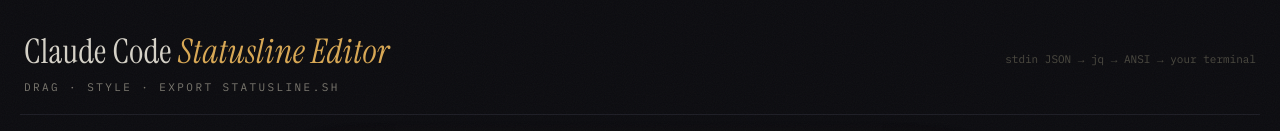
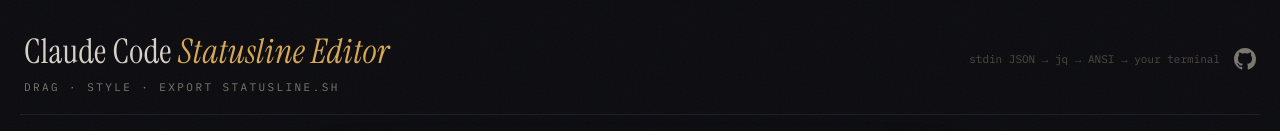
Before and after one commit to azekyoo/claude-code-status-line-editor, a React (Vite) app: page / in a window 1280 px wide. Shown: the top 131 px of the page. Built offline with nearby package versions, Linux system fonts and the light colour scheme.

Commit message:
Add GitHub link to the header

```diff
--- a/src/App.tsx
+++ b/src/App.tsx
@@ -161,7 +161,21 @@
           </h1>
           <p className="brand-sub">drag · style · export statusline.sh</p>
         </div>
-        <div className="header-meta">stdin JSON → jq → ANSI → your terminal</div>
+        <div className="header-right">
+          <span className="header-meta">stdin JSON → jq → ANSI → your terminal</span>
+          <a
+            className="github-link"
+            href="https://github.com/azekyoo/claude-code-status-line-editor"
+            target="_blank"
+            rel="noreferrer"
+            title="View source on GitHub"
+            aria-label="GitHub repository"
+          >
+            <svg viewBox="0 0 16 16" width="22" height="22" fill="currentColor" aria-hidden>
+              <path d="M8 0C3.58 0 0 3.58 0 8c0 3.54 2.29 6.53 5.47 7.59.4.07.55-.17.55-.38 0-.19-.01-.82-.01-1.49-2.01.37-2.53-.49-2.69-.94-.09-.23-.48-.94-.82-1.13-.28-.15-.68-.52-.01-.53.63-.01 1.08.58 1.23.82.72 1.21 1.87.87 2.33.66.07-.52.28-.87.51-1.07-1.78-.2-3.64-.89-3.64-3.95 0-.87.31-1.59.82-2.15-.08-.2-.36-1.02.08-2.12 0 0 .67-.21 2.2.82.64-.18 1.32-.27 2-.27s1.36.09 2 .27c1.53-1.04 2.2-.82 2.2-.82.44 1.1.16 1.92.08 2.12.51.56.82 1.27.82 2.15 0 3.07-1.87 3.75-3.65 3.95.29.25.54.73.54 1.48 0 1.07-.01 1.93-.01 2.2 0 .21.15.46.55.38A8.01 8.01 0 0 0 16 8c0-4.42-3.58-8-8-8Z" />
+            </svg>
+          </a>
+        </div>
       </header>
 
       <DndContext
--- a/src/styles.css
+++ b/src/styles.css
@@ -98,9 +98,25 @@
   margin-top: 2px;
 }
 
+.header-right {
+  display: flex;
+  align-items: center;
+  gap: 14px;
+}
+
 .header-meta {
   color: var(--ink-faint);
   font-size: 11px;
+}
+
+.github-link {
+  display: inline-flex;
+  color: var(--ink-dim);
+  transition: color 0.15s;
+}
+
+.github-link:hover {
+  color: var(--accent);
 }
 
 /* ── layout ─────────────────────────────── */
```
